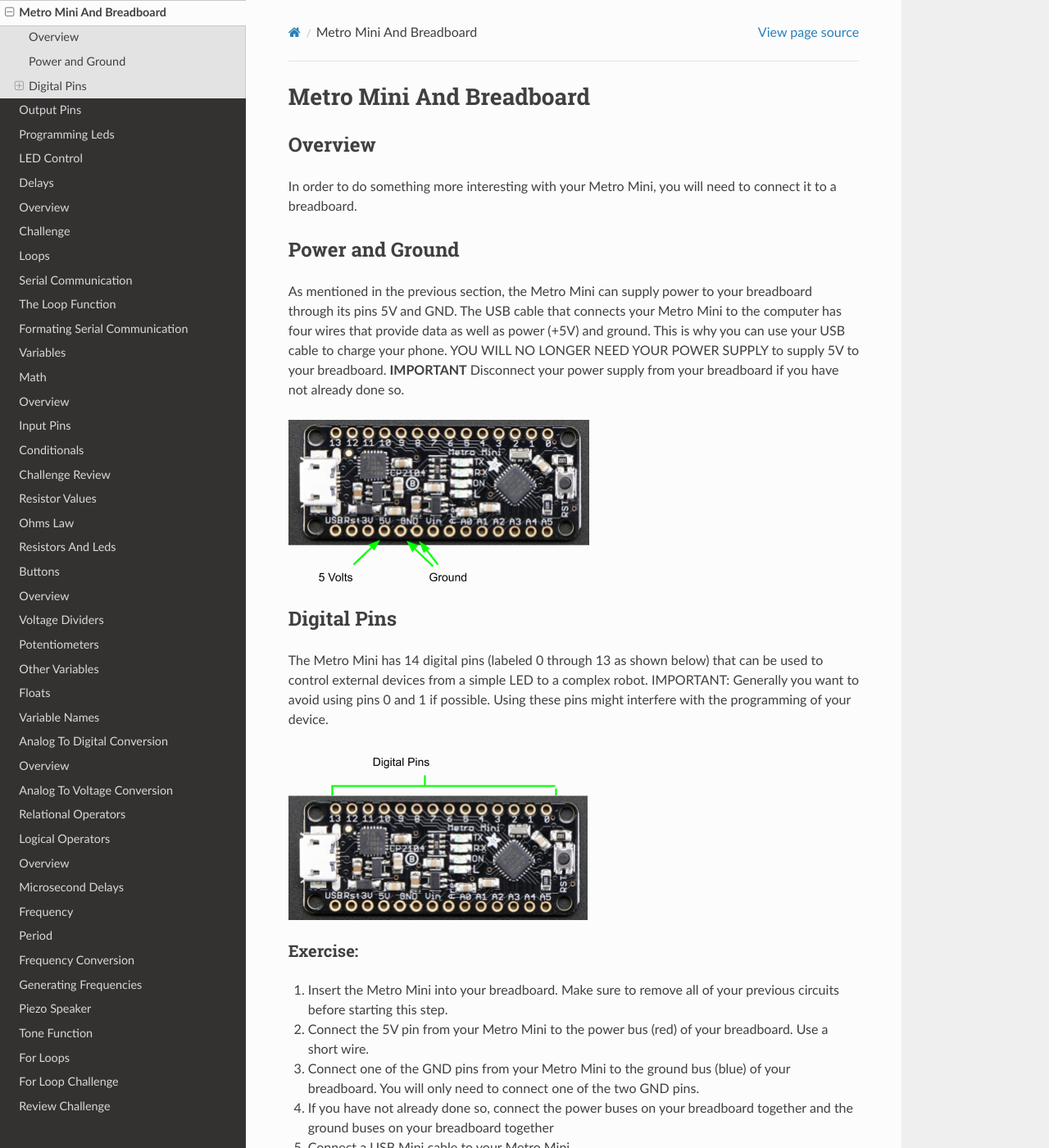
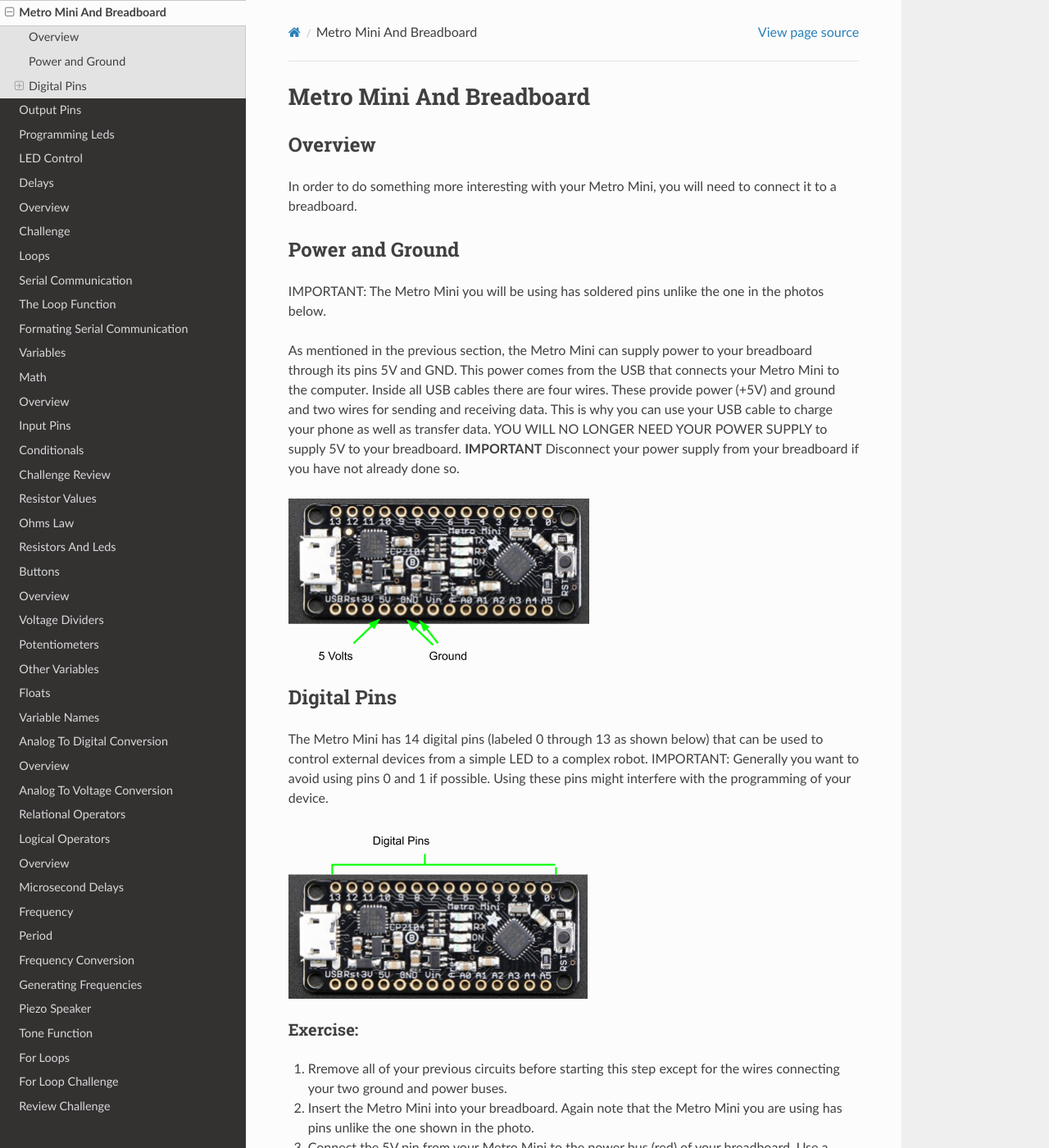
Before and after one commit to maxtkc/mvths-wiki, a Sphinx documentation site: the page built from docs/009-metro-mini-and-breadboard.rst, in a window 1280 px wide and 1400 px high. Shown: the whole window at 82% size. Built offline with Sphinx 7.4.7 and the Read the Docs theme 2.0.0, drawn with Linux system fonts in a browser that asks for light colours; pages that are not in the unit, such as notebooks, are missing from menus.

Commit message:
Update 009-metro-mini-and-breadboard.rst

```diff
--- a/docs/009-metro-mini-and-breadboard.rst
+++ b/docs/009-metro-mini-and-breadboard.rst
@@ -9,8 +9,9 @@
 Power and Ground
 ----------------
 
-As mentioned in the previous section, the Metro Mini can supply power to your breadboard through its pins 5V and GND. The USB cable that connects your Metro Mini to the computer
-has four wires that provide data as well as power (+5V) and ground. This is why you can use your USB cable to charge your phone. YOU WILL NO LONGER NEED YOUR POWER SUPPLY to supply 5V to your breadboard. **IMPORTANT** Disconnect your power supply from your breadboard if you have not already done so.
+IMPORTANT: The Metro Mini you will be using has soldered pins unlike the one in the photos below.
+
+As mentioned in the previous section, the Metro Mini can supply power to your breadboard through its pins 5V and GND. This power comes from the USB that connects your Metro Mini to the computer. Inside all USB cables there are four wires. These provide power (+5V) and ground and two wires for sending and receiving data. This is why you can use your USB cable to charge your phone as well as transfer data. YOU WILL NO LONGER NEED YOUR POWER SUPPLY to supply 5V to your breadboard. **IMPORTANT** Disconnect your power supply from your breadboard if you have not already done so.
 
 .. figure:: images/image51.png
    :alt:
@@ -26,10 +27,10 @@
 Exercise:
 ~~~~~~~~~
 
-#. Insert the Metro Mini into your breadboard. Make sure to remove all of your previous circuits before starting this step.
+#. Rremove all of your previous circuits before starting this step except for the wires connecting your two ground and power buses.
+#. Insert the Metro Mini into your breadboard. Again note that the Metro Mini you are using has pins unlike the one shown in the photo.
 #. Connect the 5V pin from your Metro Mini to the power bus (red) of your breadboard. Use a short wire.
 #. Connect one of the GND pins from your Metro Mini to the ground bus (blue) of your breadboard. You will only need to connect one of the two GND pins.
-#. If you have not already done so, connect the power buses on your breadboard together and the ground buses on your breadboard together
 #. Connect a USB Mini cable to your Metro Mini.
 #. Measure the voltage across your power and ground bus. Write your answer in your notebook.
 
```
